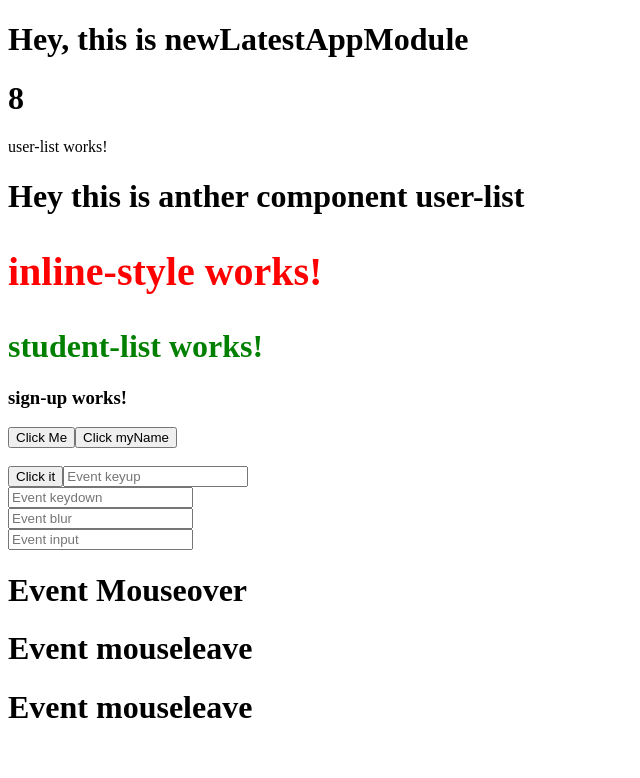
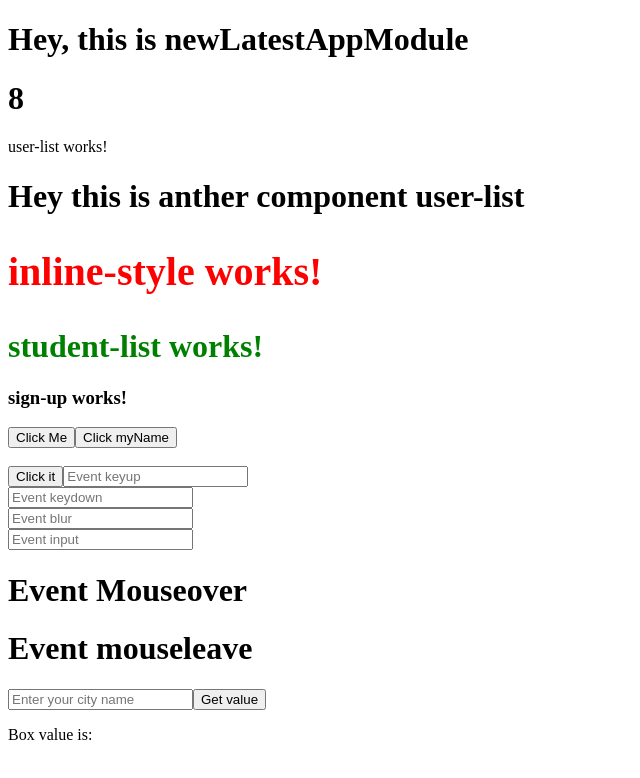
Before and after one commit to asadullahjamil0/newLatestAppModule, an Angular app: page / in a window 1280 px wide. Shown: the top 778 px of the page, without its empty margins (0-640 px from the left). Built offline with nearby package versions, Linux system fonts and the light colour scheme.

Commit message:
Get inbox value and display.

```diff
--- a/src/app/app.component.html
+++ b/src/app/app.component.html
@@ -19,4 +19,7 @@
 
 <h1 (mouseover)="getData('over')">Event Mouseover</h1>
 <h1 (mouseleave)="getData('leave')">Event mouseleave</h1>
-<h1 (mouseleave)="getData('leave')">Event mouseleave</h1>
+
+<input type="text" placeholder="Enter your city name" #city name="username">
+<button (click)="getData(city.name)">Get value</button>
+<p>Box value is: {{displayVal}}</p>
--- a/src/app/app.component.ts
+++ b/src/app/app.component.ts
@@ -14,7 +14,9 @@ export class AppComponent {
   getName_1(name: any, lastName: any) {
     alert(name + lastName);
   }
+  displayVal: string = '';
   getData(val: any) {
-    console.log(val);
+    console.warn(val);
+    this.displayVal = val;
   }
 }
```
